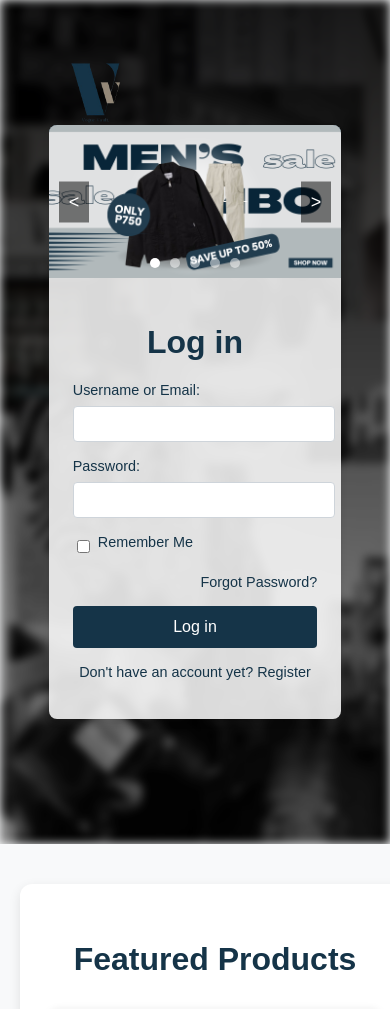
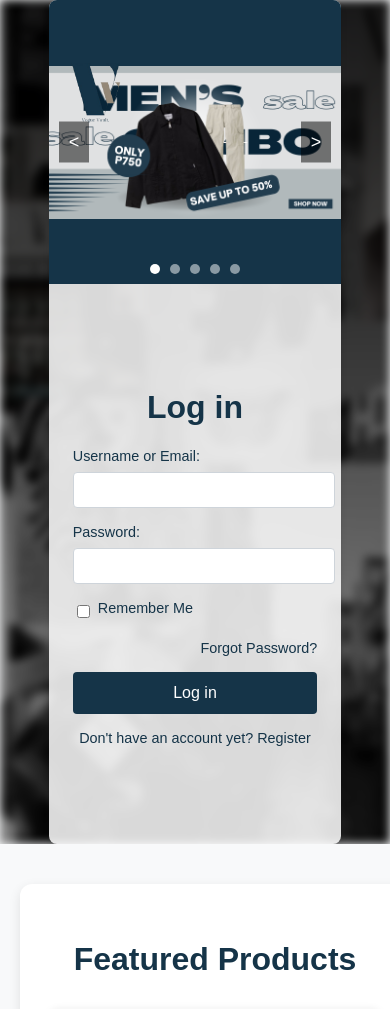
Before and after one commit to VincentJerico/VogueVault, a PHP site: page / in a window 390 px wide; the page is wider, and only the part inside the window is pictured. Shown: the top 1009 px of that part. Run offline with PHP 8.4, Linux system fonts and the light colour scheme; data comes from the database, SQL or seed files in the repository.

Commit message:
Add files via upload

```diff
--- a/index.php
+++ b/index.php
@@ -115,10 +115,9 @@
             border-radius: 8px;
             box-shadow: 0 4px 6px rgba(0, 0, 0, 0.1);
             overflow: hidden;
-            height: 50%;
+            min-height: 50%;
             max-width: 75%;
             width: 100%;
-            z-index: 1;
         }
 
         .welcome-section {
@@ -201,6 +200,7 @@
             display: flex;
             flex-direction: column;
             justify-content: center;
+            overflow-y: auto;
         }
 
         .form-group {
@@ -284,6 +284,10 @@
             margin-bottom: 1rem;
             font-size: 0.9rem;
             text-align: center;
+            padding: 10px;
+            background-color: #ffebee;
+            border: 1px solid crimson;
+            border-radius: 4px;
         }
 
         a {
@@ -465,10 +469,11 @@
             .container {
                 flex-direction: column;
                 height: auto;
+                min-height: 100vh;
             }
             .welcome-section {
                 width: 100%;
-                aspect-ratio: 1200 / 628;
+                aspect-ratio: 16 / 9;
             }
             .login-section {
                 padding: 1.5rem;
```
